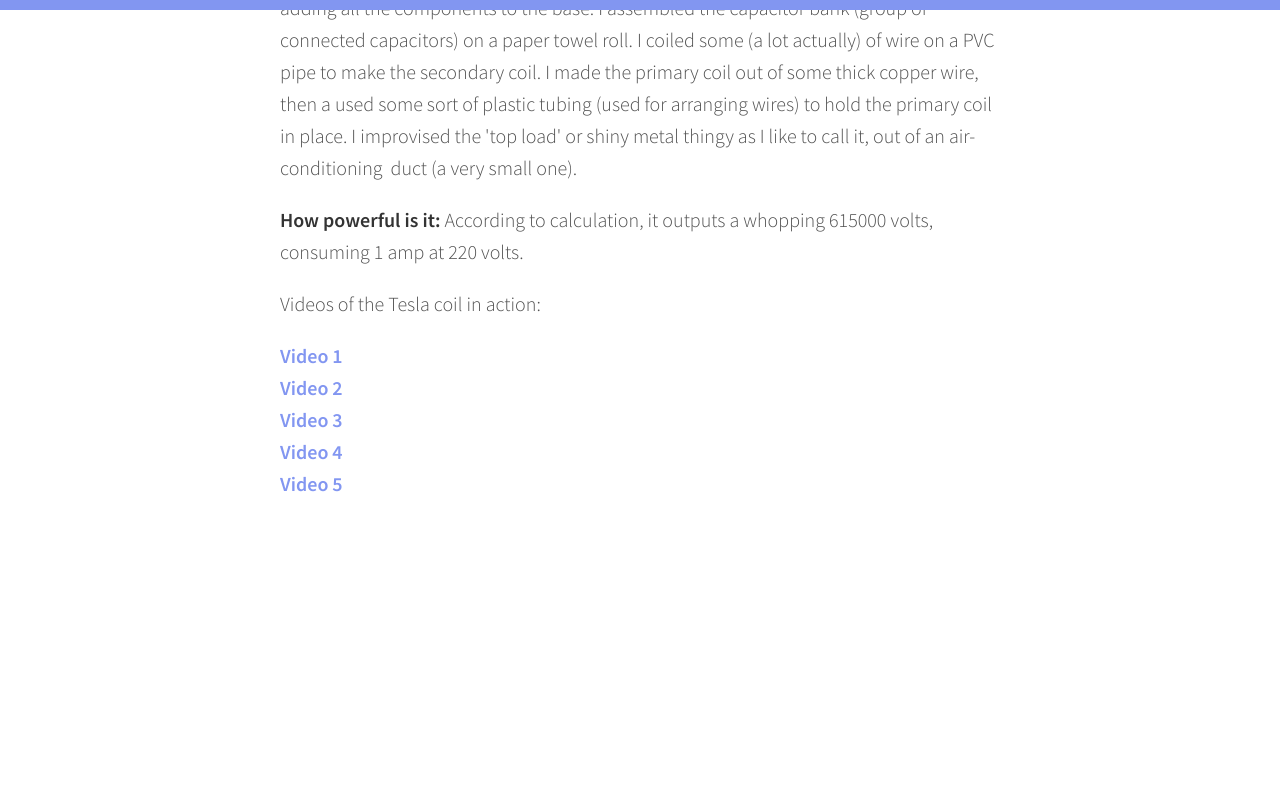
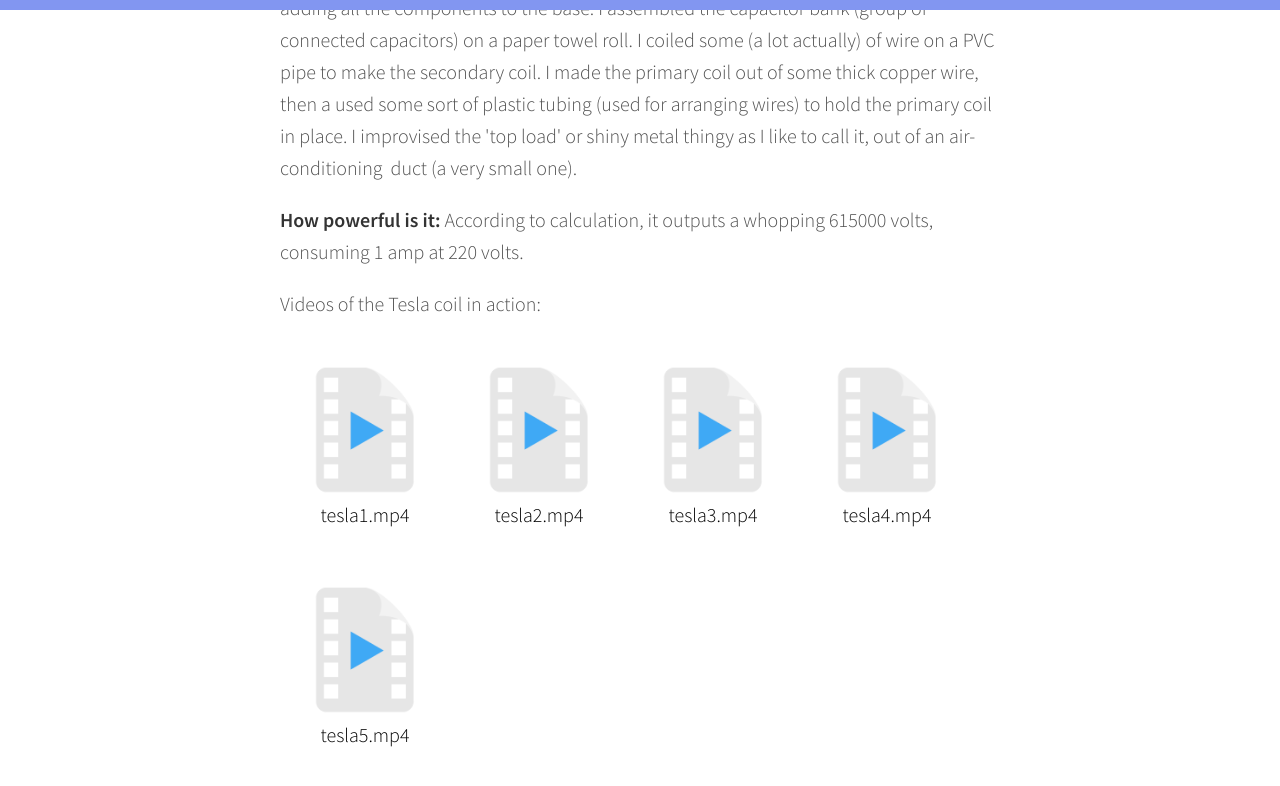
Before and after one commit to reaalkhalil/reaal.me, a Jekyll site: the page built from _posts/blog/2012-07-01-tesla-coil.html, in a window 1280 px wide and 900 px high, scrolled down 888 px. Shown: the top 786 px of the window. Built offline with Jekyll 4.4.1, drawn with Linux system fonts in a browser that asks for light colours; before the commit the page ends 1508 px from its top, so only the background shows below that.

Commit message:
added file links with icons

```diff
--- a/_posts/blog/2012-07-01-tesla-coil.html
+++ b/_posts/blog/2012-07-01-tesla-coil.html
@@ -12,8 +12,8 @@ category: blog
 <p><strong>How did I make it: </strong>Firstly, I made the base out of a plastic Pepsi stand, then I started adding all the components to the base. I assembled the capacitor bank (group of connected capacitors) on a paper towel roll. I coiled some (a lot actually) of wire on a PVC pipe to make the secondary coil. I made the primary coil out of some thick copper wire, then a used some sort of plastic tubing (used for arranging wires) to hold the primary coil in place. I improvised the 'top load' or shiny metal thingy as I like to call it, out of an air-conditioning  duct (a very small one).</p>
 <p><strong>How powerful is it:</strong> According to calculation, it outputs a whopping 615000 volts, consuming 1 amp at 220 volts.</p>
 <p>Videos of the Tesla coil in action:</p>
-<p><a target="_blank" href="{{ site.baseurl }}/assets/tesla1.mp4">Video 1</a><br />
-<a target="_blank" href="{{ site.baseurl }}/assets/tesla2.mp4">Video 2</a><br />
-<a target="_blank" href="{{ site.baseurl }}/assets/tesla3.mp4">Video 3</a><br />
-<a target="_blank" href="{{ site.baseurl }}/assets/tesla4.mp4">Video 4</a><br />
-<a target="_blank" href="{{ site.baseurl }}/assets/tesla5.mp4">Video 5</a></p>
+<p><a class="file file-video" target="_blank" href="{{ site.baseurl }}/assets/tesla1.mp4">tesla1.mp4</a>
+<a class="file file-video" target="_blank" href="{{ site.baseurl }}/assets/tesla2.mp4">tesla2.mp4</a>
+<a class="file file-video" target="_blank" href="{{ site.baseurl }}/assets/tesla3.mp4">tesla3.mp4</a>
+<a class="file file-video" target="_blank" href="{{ site.baseurl }}/assets/tesla4.mp4">tesla4.mp4</a>
+<a class="file file-video" target="_blank" href="{{ site.baseurl }}/assets/tesla5.mp4">tesla5.mp4</a></p>
--- a/_posts/blog/2012-07-01-whiskers-robot.html
+++ b/_posts/blog/2012-07-01-whiskers-robot.html
@@ -9,4 +9,5 @@ category: blog
 ---
 <p><a target="_blank" href="{{ site.baseurl }}/assets/whiskers3.jpg"><img class="alignnone size-thumbnail wp-image-162" title="whiskers3" src="{{ site.baseurl }}/assets/whiskers3-150x150.jpg" alt="" width="150" height="150" /></a> <a target="_blank" href="{{ site.baseurl }}/assets/whiskers2.jpg"><img class="alignnone size-thumbnail wp-image-161" title="whiskers2" src="{{ site.baseurl }}/assets/whiskers2-150x150.jpg" alt="" width="150" height="150" /></a> <a target="_blank" href="{{ site.baseurl }}/assets/whiskers1.jpg"><img class="alignnone size-thumbnail wp-image-160" title="whiskers1" src="{{ site.baseurl }}/assets/whiskers1-150x150.jpg" alt="" width="150" height="150" /></a></p>
 <p>This is a robot I made one sunday morning just for kicks, and it took about a couple of hours to build and a lot more to test. It has two whiskers (hence the robot's name) and two motors, when one of the whiskers hits a wall or obstacle, the wheel on the same side will keep spinning forward while the wheel on the opposite side will spin in the opposing direction. This action will cause the robot to move away from the wall or obstacle. If both whiskers happen to bump into a wall/obstacle the robot will move backwards then continue. This 'robot' took a surprisingly short amount of time to build due to the fact that it contains no integrated circuits, it doesn't even use transistors or diodes. All it employes are some clever wire connections that simulate logic.</p>
-<p>Click <a target="_blank" href="{{ site.baseurl }}/assets/whiskers.mov">here</a> to see a video of Whiskers in action.</p>
+Here's a video of Whiskers in action:<br>
+<a class="file file-video" target="_blank" href="{{ site.baseurl }}/assets/whiskers.mov">whiskers.mov</a>
--- a/_posts/work/2015-09-25-inscite-brand.html
+++ b/_posts/work/2015-09-25-inscite-brand.html
@@ -13,4 +13,6 @@ Here are some screenshots from the website I designed for IN[SCI]TE along with t
 </a>
 {% endfor %}
 
-And here are the very minimal <a href="{{ site.baseurl }}/assets/work/inscite-branding.pdf">branding guidelines</a> for IN[SCI]TE.
+And here are the very minimal branding guidelines for IN[SCI]TE:
+<br>
+<a href="{{ site.baseurl }}/assets/work/inscite-branding.pdf" class="file file-pdf">inscite-branding.pdf</a>
```
